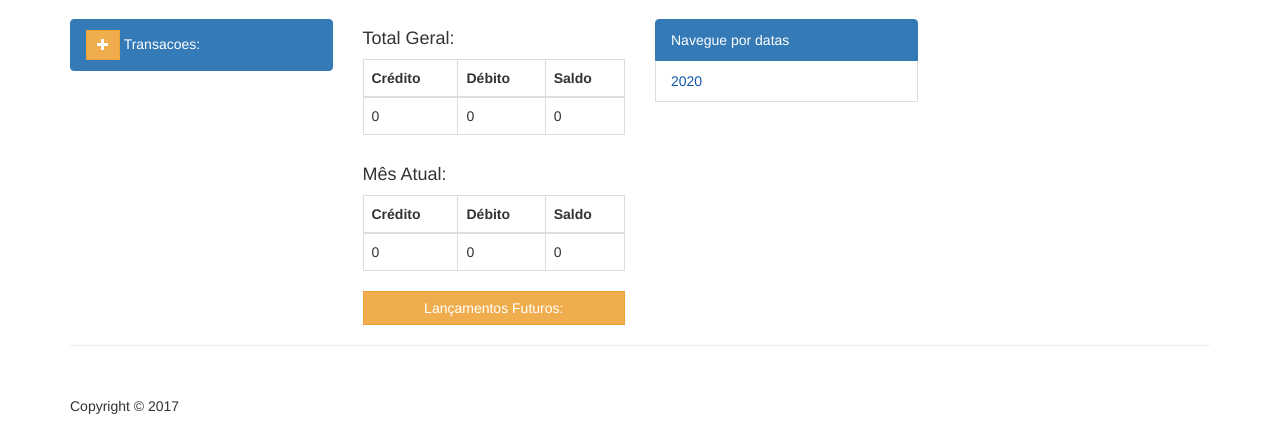
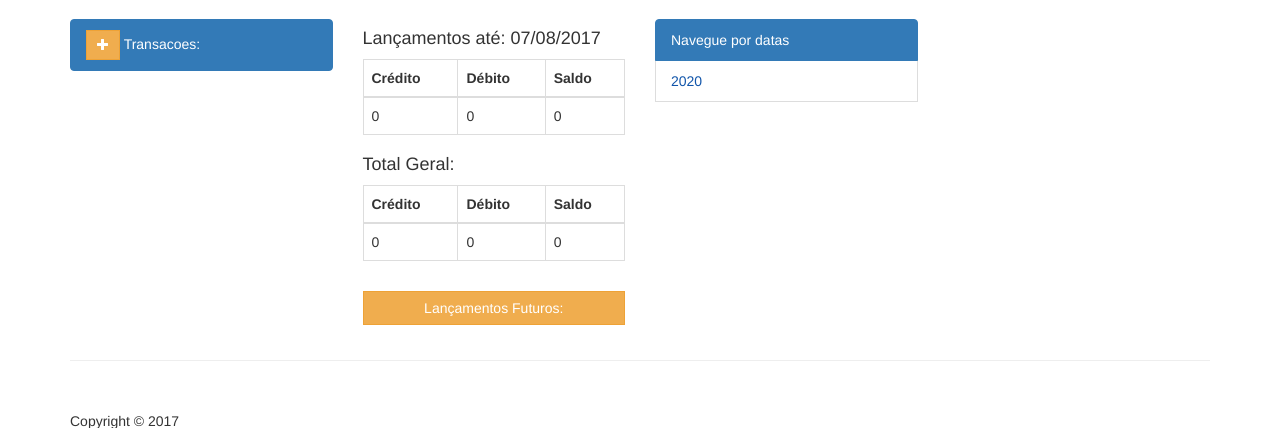
Before and after one commit to wandss/personalFinances, a Django app: page /menu/Transacoes/ in a window 1280 px wide. Shown: the part 51-479 px from the top of the page. Run offline with Django 3.2, Linux system fonts and the light colour scheme; a user stored in the database is signed in; tables that the repository leaves empty hold one stand-in row (values such as "Sample post"); some libraries are stand-ins or nearby versions.

Commit message:
Changed some CSS and HTML

```diff
--- a/financialtrack/cadastro/static/css/financialtrack.css
+++ b/financialtrack/cadastro/static/css/financialtrack.css
@@ -13,3 +13,7 @@
 #month_list{
     text-indent: 30px;
 }
+
+#future_title{
+    margin-bottom: 15px;
+}
--- a/financialtrack/mainmenu/templates/models_list.html
+++ b/financialtrack/mainmenu/templates/models_list.html
@@ -29,6 +29,27 @@
         </div>
         {%if page_title == 'Transacoes'%}
         <div class="col-md-3">
+            {%if current_month%}
+            <div>
+                <h4>Lançamentos até: {{current_date|date:'d/m/Y'}}</h4>
+                <table class="table table-hover table-bordered">
+                    <thead>
+                        <tr>
+                        {%for month in current_month.keys%}
+                            <th>{{month}}</th>
+                        {%endfor%}
+                        </tr>
+                    </thead>
+                    <tbody>
+                        <tr>
+                        {%for value in current_month.values%}
+                            <td>{{value}}</td>
+                        {%endfor%}
+                        </tr>
+                    </tbody>
+                </table>
+            </div>
+            {%endif%}
             <h4>Total Geral:</h4>
             <div class="table-responsive">
                 <table class="table table-hover table-bordered">
@@ -47,33 +68,11 @@
                         </tr>
                     </tbody>
                 </table>
-
             </div>
-            {%if current_month%}
-            <div>
-                <h4>Mês Atual:</h4>
-                <table class="table table-hover table-bordered">
-                    <thead>
-                        <tr>
-                        {%for month in current_month.keys%}
-                            <th>{{month}}</th>
-                        {%endfor%}
-                        </tr>
-                    </thead>
-                    <tbody>
-                        <tr>
-                        {%for value in current_month.values%}
-                            <td>{{value}}</td>
-                        {%endfor%}
-                        </tr>
-                    </tbody>
-                </table>
-            </div>
-            {%endif%}
 
             {%if future_expenses%}
             <div>
-                <h4 class="btn btn-block btn-warning" data-toggle="collapse" data-target="#future_trans" >Lançamentos Futuros:</h4>
+                <h4 id="future_title" class="btn btn-block btn-warning" data-toggle="collapse" data-target="#future_trans" >Lançamentos Futuros:</h4>
                 <div id="future_trans" class="collapse">
                 {%for key,value in future_expenses.items%}
                 <h5>{{key}}:</h5>
--- a/financialtrack/mainmenu/views.py
+++ b/financialtrack/mainmenu/views.py
@@ -57,6 +57,7 @@
         context['current_month'] = stats.summarizedData(month=True)
         context['years_list'] = stats.getYearMonths()
         context['result_set'] = transacoes
+        context['current_date'] = current_date
 
         return render(request, 'models_list.html', context)
 
@@ -174,6 +175,7 @@
 TODO:
     The Total Sum must be applied only for Transacoes that are rendered.
 
+    Add some magin-bottom to the button "Lançamentos Futuros:"
 
     When creating transacao objects with data property as a future date,
         and also repeating more dates, the system is repeating the same date
```
